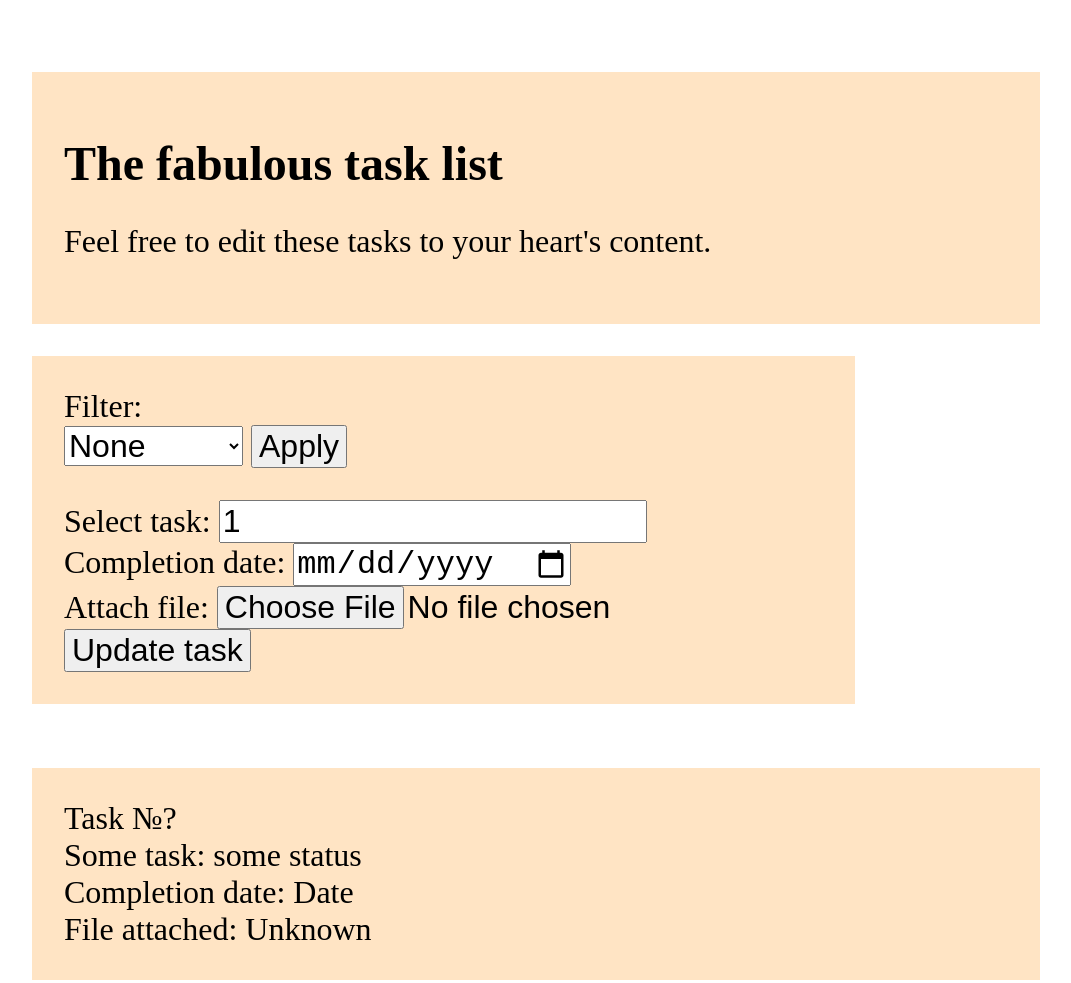
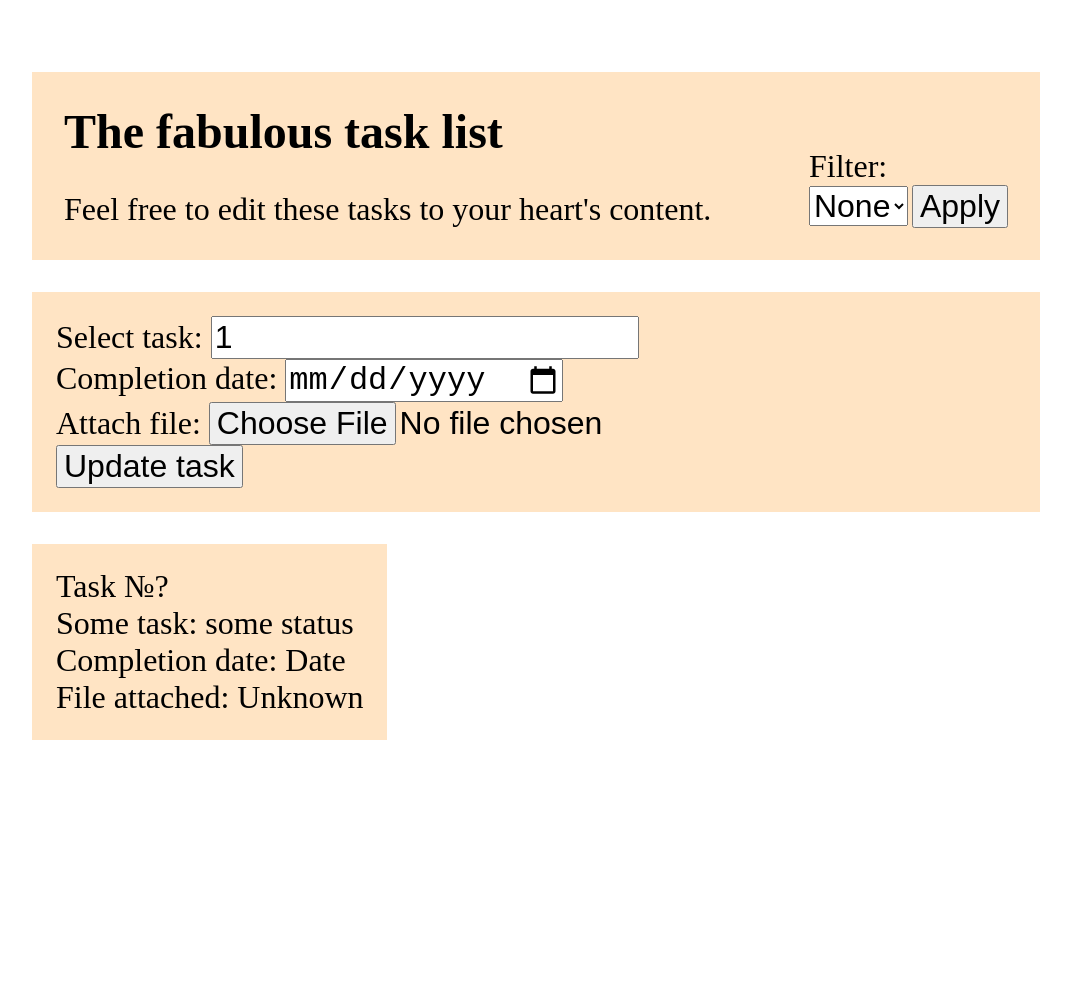
Before and after one commit to Crumbler/SPP2, a website: page html/index.html in a window 1280 px wide. Shown: the whole page, without its empty margins (104-1175 px from the left). After the commit the page ends 812 px from the top, so only its background shows below. Drawn offline with nearby package versions, Linux system fonts and the light colour scheme; files that its build step writes are made by us from their sources.

Commit message:
Layout change

```diff
--- a/css/main.css
+++ b/css/main.css
@@ -4,12 +4,18 @@ body
     padding-left: 8rem;
     padding-right: 8rem;
     padding-top: 4rem;
+    padding-bottom: 4rem;
 }
 
 header
 {
     padding: 2rem;
     margin-bottom: 0;
+
+    display: flex;
+    flex-wrap: wrap;
+    justify-content: space-between;
+    align-items: flex-end;
 }
 
 header, aside, main > div
@@ -17,48 +23,41 @@ header, aside, main > div
     background-color: bisque;
 }
 
-header > h1
+header h1
 {
+    margin-top: 0;
+
     font-size: 3rem;
 }
 
-header > p, aside, main, form *
+header p
+{
+    margin-bottom: 0;
+}
+
+header p, aside, main, form *
 {
     font-size: 2rem;
 }
 
-.flex-main
+aside
 {
     margin-top: 2rem;
-    display: flex;
-    flex-wrap: wrap;
-    justify-content: space-between;
-    align-items: flex-start;
-    gap: 4rem;
-}
-
-aside
-{
     min-width: 500px;
-}
-
-aside > form:first-child
-{
-    margin-bottom: 2rem;
 }
 
 main
 {
-    flex-shrink: 1;
-    flex-grow: 2;
+    margin-top: 2rem;
 
     display: flex;
-    flex-direction: column;
-    justify-content: space-between;
-    gap: 4rem;
+    flex-wrap: wrap;
+    flex-direction: row;
+    justify-content: flex-start;
+    gap: 2rem 4rem;
 }
 
 aside, main > div
 {
-    padding: 2rem;
+    padding: 1.5rem;
 }
--- a/html/index.html
+++ b/html/index.html
@@ -6,24 +6,24 @@
         <meta name="viewport" content="width=device-width, initial-scale=1">
         <title>TaskList</title>
         <link rel="stylesheet" href="main.css">
+        <script defer src="jquery-3.6.0.min.js"></script>
+        <script defer src="main.js"></script>
     </head>
     <body>
         <header>
+            <div class="header-wrap">
                 <h1>The fabulous task list</h1>
                 <p>Feel free to edit these tasks to your heart's content.</p>
-        </header>
-        <div class="flex-main">
-            <aside>
+            </div>
             <form>
                 <label for="filter-type">Filter:</label><br>
                 <select id="filter-type" name="filter">
                     <option>None</option>
-                        <option>Complete</option>
-                        <option>Incomplete</option>
-                        <option>Not started</option>
                 </select>
                 <input type="submit" value="Apply">
             </form>
+        </header>
+        <aside>
             <form method="post" enctype="multipart/form-data">
                 <label for="task-id">Select task:</label>
                 <input type="number" id="task-id" name="task" min="1" value="1"><br>
@@ -42,6 +42,5 @@
                 File attached: Unknown
             </div>
         </main>
-        </div>
     </body>
 </html>
```
Lines whose indentation alone changed are shown as unchanged.
